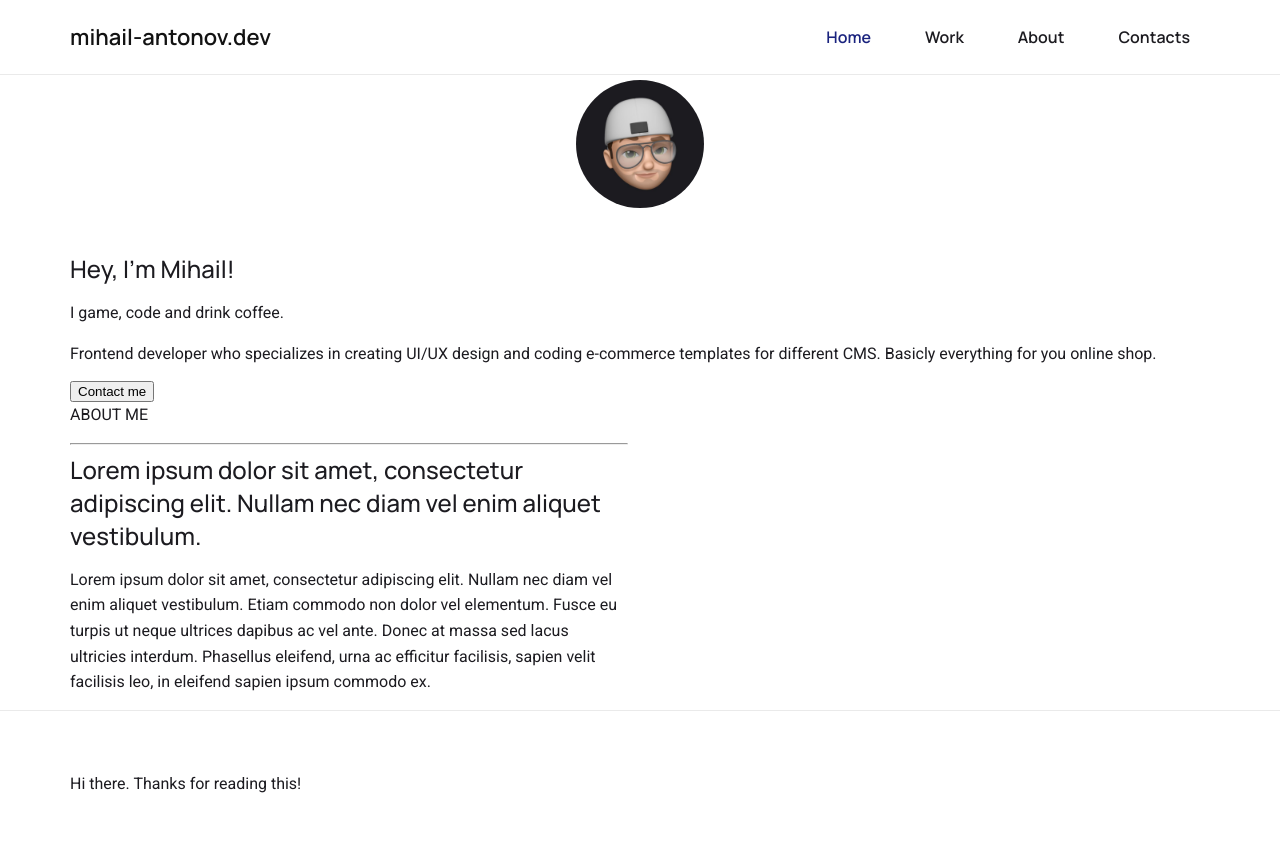
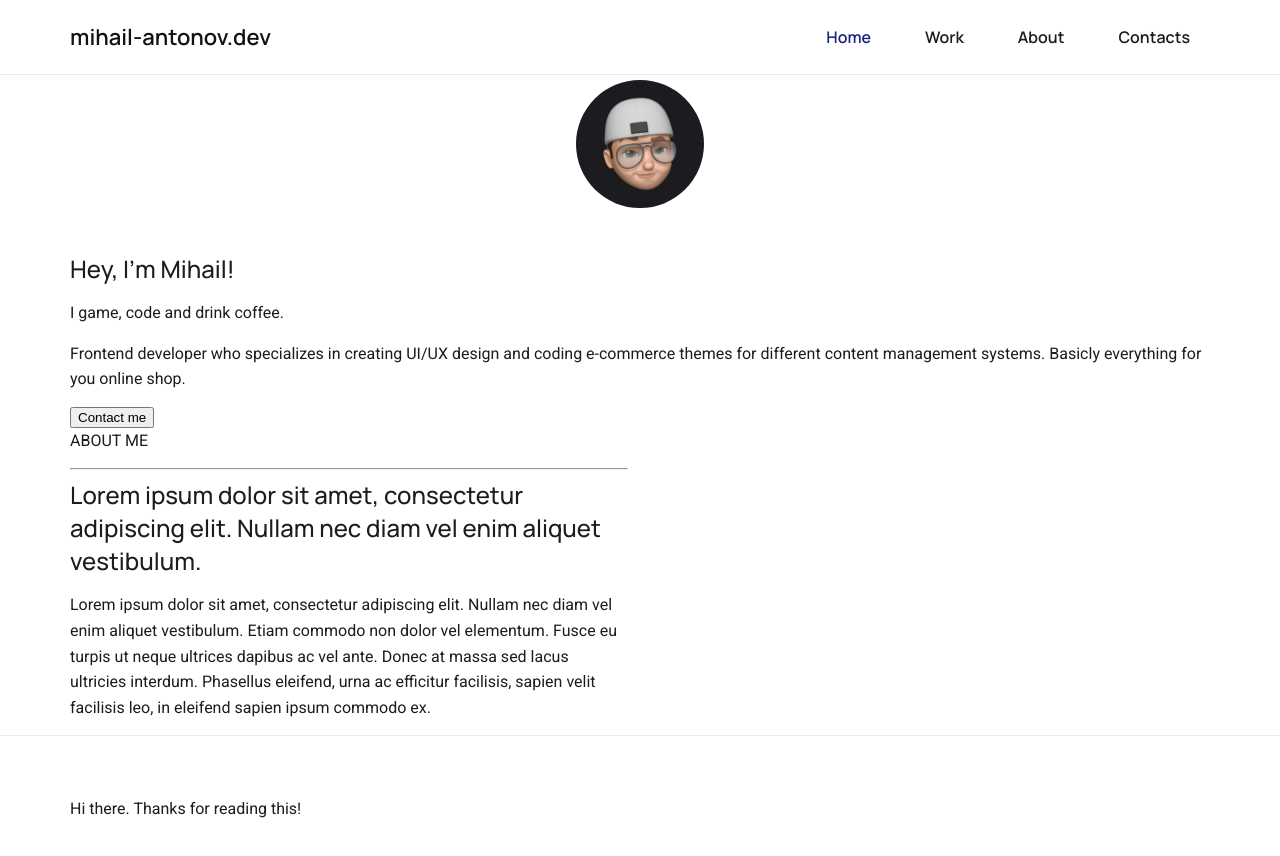
Before and after one commit to mihail-antonov/project-identity, a Next.js app: page / in a window 1280 px wide. Shown: the top 856 px of the page. Built offline with nearby package versions, Linux system fonts and the light colour scheme.

Commit message:
testing own repo

```diff
--- a/pages/index.jsx
+++ b/pages/index.jsx
@@ -26,7 +26,7 @@ export default function Home() {
               <div className="home-hello-text">
                 <h2>Hey, I'm Mihail!</h2>
                 <p>I game, code and drink coffee.</p>
-                <p>Frontend developer who specializes in creating UI/UX design and coding e-commerce templates for different CMS. Basicly everything for you online shop.</p>
+                <p>Frontend developer who specializes in creating UI/UX design and coding e-commerce themes for different content management systems. Basicly everything for you online shop.</p>
                 <button className={styles.calltoaction}>Contact me</button>
               </div>
             </div>
```
